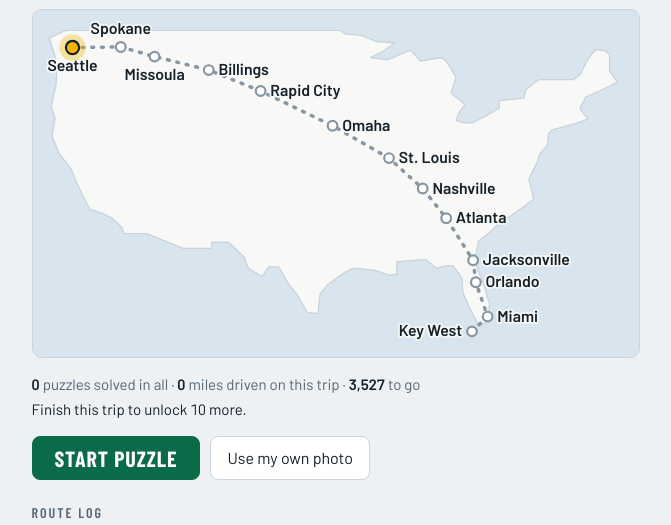
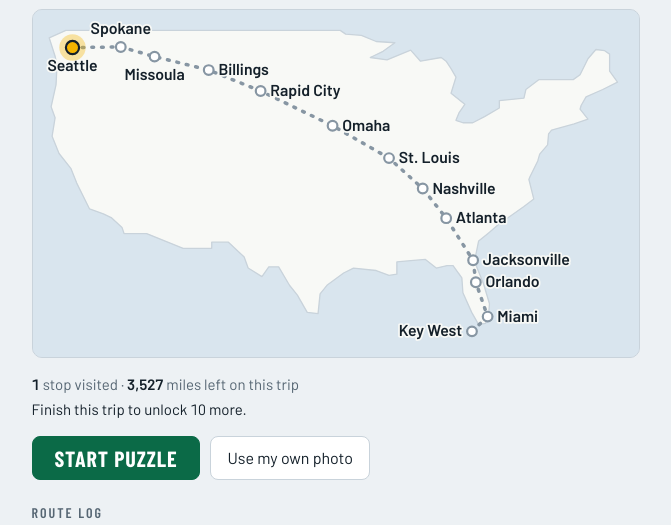
Before and after one commit to kaboatman85/Puzzle-roadtrip, a website: page index.html in a window 1280 px wide. Shown: the part 275-800 px from the top of the page, without its empty margins (304-975 px from the left). Drawn offline with nearby package versions, Linux system fonts and the light colour scheme.

Commit message:
Show stops visited and miles left instead of puzzles solved / miles driven

```diff
--- a/index.html
+++ b/index.html
@@ -551,7 +551,8 @@ body.busy #board { pointer-events: none; }
       ? '<div class="srow"><div><span class="slabel">Trip complete</span><span class="scity">' + T.to + '</span></div><div class="smi">' + fmt(TOTAL) + '<small>MI</small></div></div>'
       : '<div class="srow"><div><span class="slabel">Next stop</span><span class="scity">' + nx.n + ', ' + nx.s + '</span></div><div class="smi">' + fmt(nx.mi - miles) + '<small>MI</small></div></div>' +
         '<div class="srow"><div><span class="slabel">Destination</span><span class="scity">' + T.to + '</span></div><div class="smi">' + fmt(TOTAL - miles) + '<small>MI</small></div></div>';
-    $('trip').innerHTML = '<b>' + J.solved + '</b> ' + (J.solved === 1 ? 'puzzle' : 'puzzles') + ' solved in all &middot; <b>' + fmt(miles) + '</b> miles driven on this trip &middot; <b>' + fmt(TOTAL - miles) + '</b> to go' +
+    var stopsVisited = STOPS.filter(function (s) { return s.mi <= miles; }).length;
+    $('trip').innerHTML = '<b>' + stopsVisited + '</b> ' + (stopsVisited === 1 ? 'stop' : 'stops') + ' visited &middot; <b>' + fmt(TOTAL - miles) + '</b> miles left on this trip' +
       (first ? '' : '<span class="teaser">Finish this trip to unlock ' + (TRIPS.length - 1) + ' more.</span>');
     var html = '';
     STOPS.forEach(function (s) {
```
